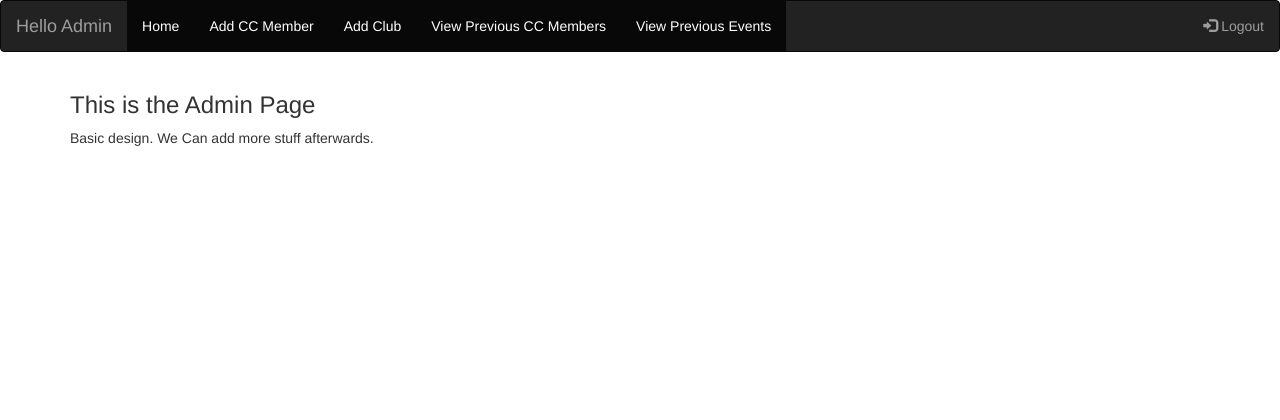
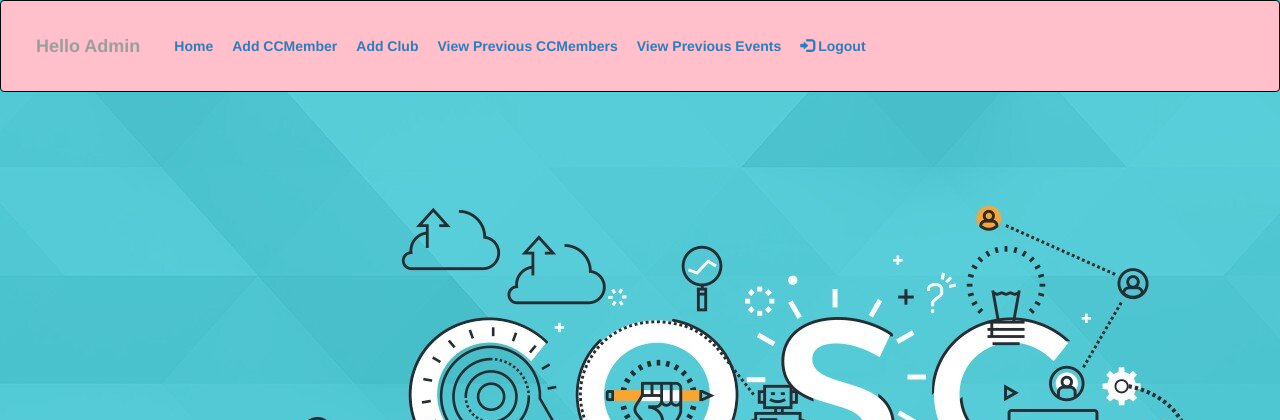
Before and after one commit to Aishwarya-Mamidi/web_app, a Django app: page /vc/ in a window 1280 px wide. Shown: the top 420 px of the page. Run offline with Django 3.2, Linux system fonts and the light colour scheme; lists and menus that the app fills with data are empty; some libraries are stand-ins or nearby versions.

Commit message:
modified

```diff
--- a/admapp/templates/addclub.html
+++ b/admapp/templates/addclub.html
@@ -135,9 +135,9 @@
           <h2>Enter Details</h2>
         </div>
         <div class="info">
-	  <input class="fname" type="text" name="club_name" placeholder="Club Name">
-    <input class="fname" type="number" name="club_id" placeholder="Club Id">
-	  <input type="text" name="branch" placeholder="Branch">
+	  <input class="fname" type="text" name="club_name" placeholder="Club Name" required>
+    <input class="fname" type="number" name="club_id" placeholder="Club Id" required>
+	  <input type="text" name="branch" placeholder="Branch" required>
         </div>
         <button type="submit">Submit</button>
       </form>
--- a/admapp/templates/admpage.html
+++ b/admapp/templates/admpage.html
@@ -1,3 +1,5 @@
+{% load static %}
+
 <!DOCTYPE html>
 <html lang="en">
 <head>
@@ -7,32 +9,34 @@
   <link rel="stylesheet" href="https://maxcdn.bootstrapcdn.com/bootstrap/3.4.1/css/bootstrap.min.css">
   <script src="https://ajax.googleapis.com/ajax/libs/jquery/3.5.1/jquery.min.js"></script>
   <script src="https://maxcdn.bootstrapcdn.com/bootstrap/3.4.1/js/bootstrap.min.js"></script>
+  <body style="background-image:url('{% static "images/pic.jpg" %}')" no-repeat center fixed;background-size: cover;>
 </head>
-<body>
-
-<nav class="navbar navbar-inverse">
+<nav class="navbar navbar-inverse" style="background-color:pink;color:pink;padding:20px;">
   <div class="container-fluid">
     <div class="navbar-header">
-      <a class="navbar-brand" href="#">Hello Admin</a>
-    </div>
-    <ul class="nav navbar-nav">
-      <li class="active"><a href="#">Home</a></li>
-      <li class="active"><a href="{% url 'adm' %}">Add CC Member</a></li>
-      <li class="active"><a href="{% url 'adc' %}">Add Club</a></li>
-      <li class="active"><a href="{% url 'viewcc' %}">View Previous CC Members</a></li>
-      <li class="active"><a href="{% url 'viewevent' %}">View Previous Events</a></li>
+     <table>
+     <tr>
+     <th><a class="navbar-brand" href="#">Hello Admin</a></th>
+     </div>
+     <ul class="nav navbar-nav">
+     <th><li class="active"><a href="{% url 'vc' %}">Home</a></li></th>
+     <th><li class="active"><a href="{% url 'adm' %}">Add CCMember</a></li></th>
+     <th><li class="active"><a href="{% url 'adc' %}">Add Club</a></li></th>
+     <th><li class="active"><a href="{% url 'viewcc' %}">View Previous CCMembers</a></li></th>
+     <th><li class="active"><a href="{% url 'viewevent' %}">View Previous Events</a></li></th>
 
-    </ul>
-    <ul class="nav navbar-nav navbar-right">
-      <li><a href="{% url 'logout' %}"><span class="glyphicon glyphicon-log-in"></span> Logout</a></li>
+     <ul class="nav navbar-nav navbar-right">
+     <th><li><a href="{% url 'logout' %}"><span class="glyphicon glyphicon-log-in"></span> Logout</a></li></th>
+     </tr>
+     </table>
     </ul>
   </div>
 </nav>
-
-<div class="container">
+<!--<div class="container">
+  <p><font color="800000">
+  <p><font face="Algerian">
   <h3>This is the Admin Page</h3>
   <p>Basic design. We Can add more stuff afterwards.</p>
-</div>
-
+</div>-->
 </body>
 </html>
--- a/admapp/views.py
+++ b/admapp/views.py
@@ -26,7 +26,7 @@ def addcc(request):
     if request.method=='POST':
         name=request.POST['name']
         roll_no=request.POST['roll_no']
-        club_id=request.POST['club_id']
+        club_id=int(request.POST['club_id'])
         ph_no=request.POST['ph_no']
         email=request.POST['email']
         re=requests.post('https://cosc-api.herokuapp.com/addcc',data={'name':name,'roll_no':roll_no,'club_id':club_id,'ph_no':ph_no,'email':email})
@@ -61,7 +61,6 @@ def vc(request):
 def viewcc(request):
     w=requests.get('https://cosc-api.herokuapp.com/ccdetails')
     x=w.json()
-    print(x)
     context={
      'x':x
     }
@@ -70,7 +69,6 @@ def viewcc(request):
 def viewevent(request):
     t=requests.get('https://cosc-api.herokuapp.com/events')
     l=t.json()
-    print(l)
     context={
      'l':l
     }
```
Also changed, not shown: admapp/templates/addcc.html (+7 -7 lines), admapp/templates/prevcc.html (+21 -3 lines), admapp/templates/prevevents.html (+21 -1 lines), admapp/static/images/pic.jpg (added).
